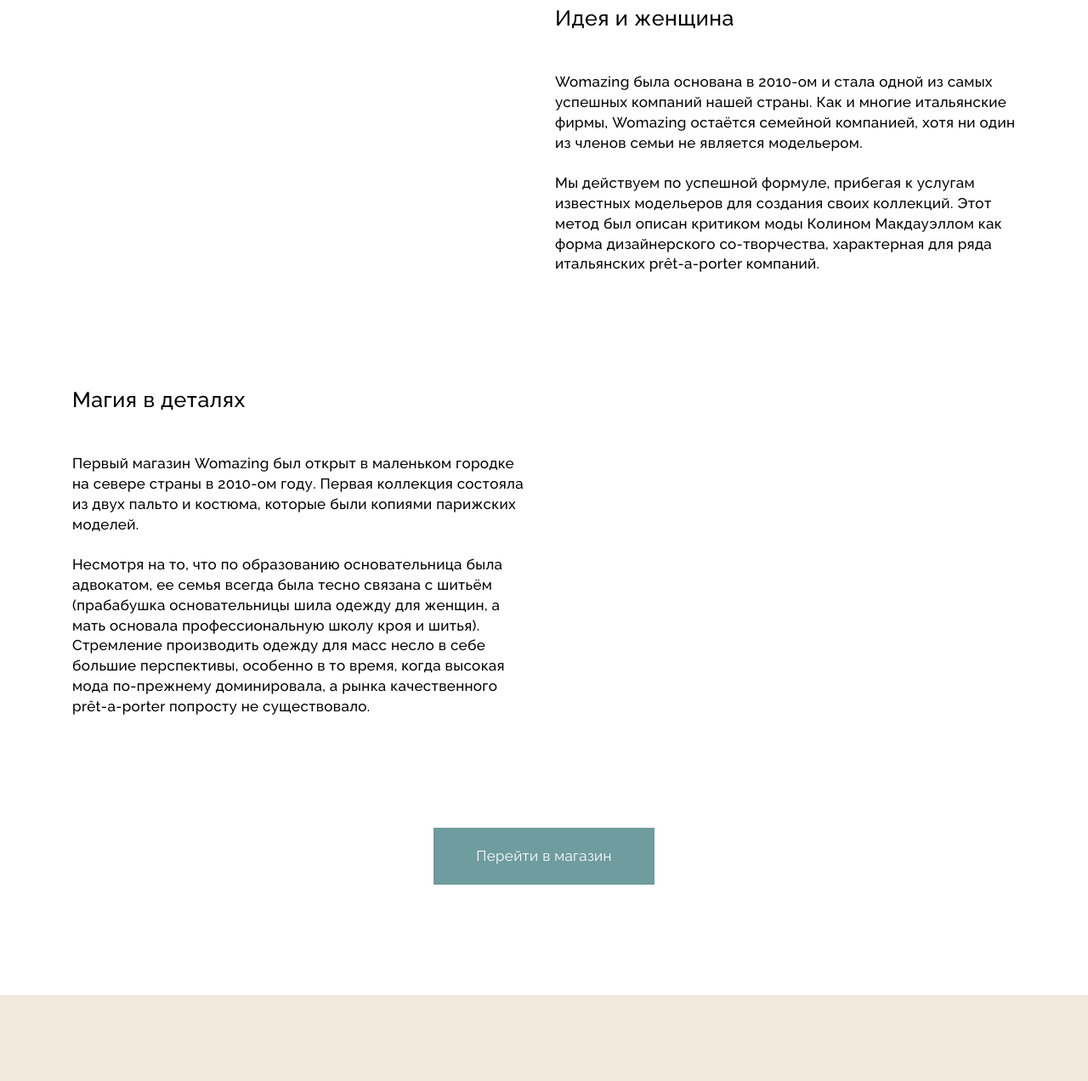
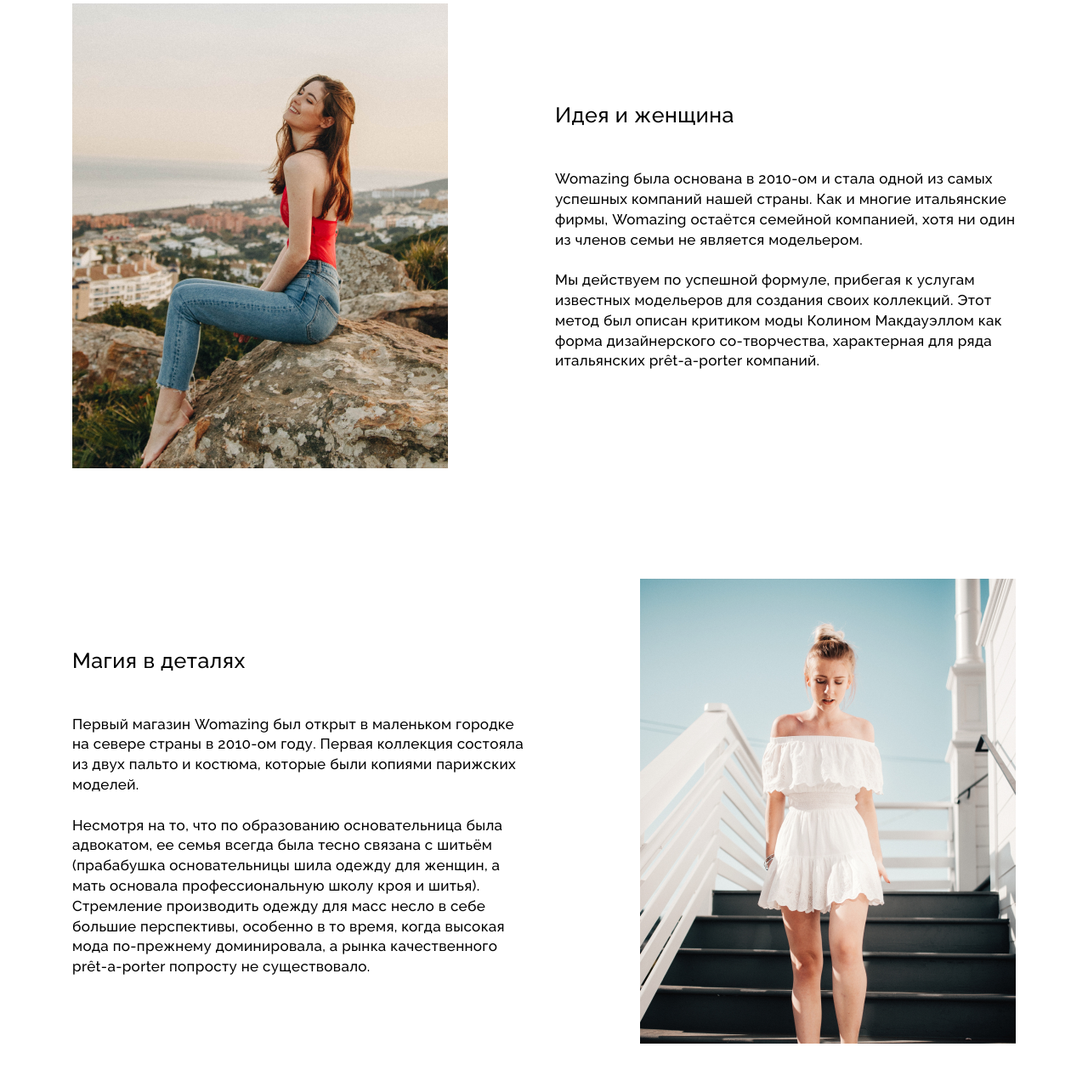
Before and after one commit to QuoFN/graduate_work, a plain HTML site: page docs/pages/brand.html in a window 1280 px wide. Shown: the part 510-1782 px from the top of the page at 85% size. Drawn offline with nearby package versions, Linux system fonts and the light colour scheme; files that its build step writes are made by us from their sources; the site is published under a folder, as on GitHub Pages, so addresses that start at the root find nothing.

Commit message:
Add files via upload

```diff
--- a/docs/pages/brand.html
+++ b/docs/pages/brand.html
@@ -122,7 +122,7 @@
         <section class="brand">
             <div class="container">
                 <div class="brand__block">
-                    <img class="brand__image" src="/image/brand/photoOne.png" alt="">
+                    <img class="brand__image" src="../image/brand/photoOne.png" alt="">
                     <div class="brand__text-wrapper">
                         <h3 class="brand__title">Идея и женщина</h3>
                         <p class="brand__text">
@@ -150,7 +150,7 @@
                             рынка качественного prêt-a-porter попросту не существовало.
                         </p>
                     </div>
-                    <img class="brand__image" src="/image/brand/photoTwo.png" alt="">
+                    <img class="brand__image" src="../image/brand/photoTwo.png" alt="">
                 </div>
                 <div class="brand__button-box">
                     <a href="store.html" class="brand__button button">
```
